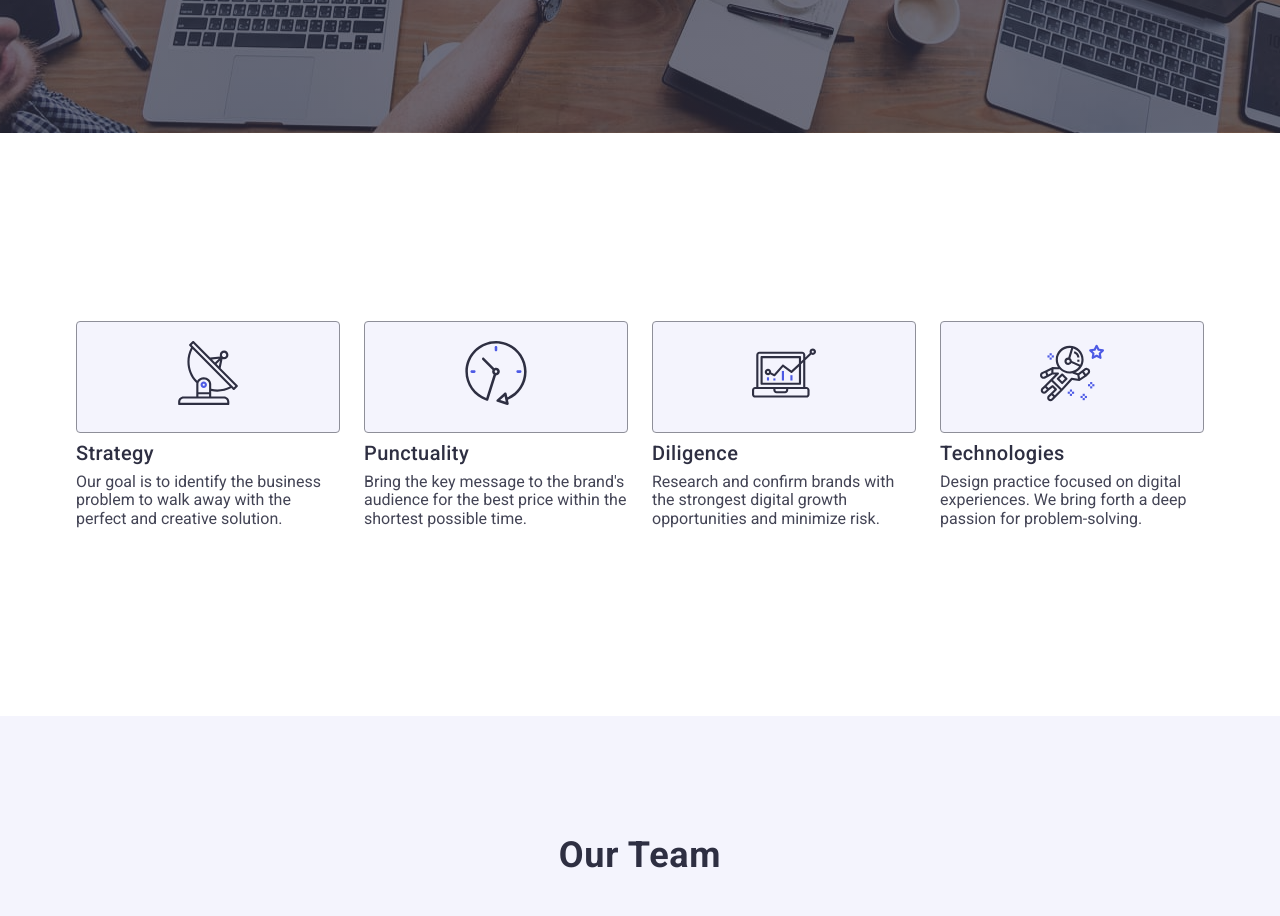
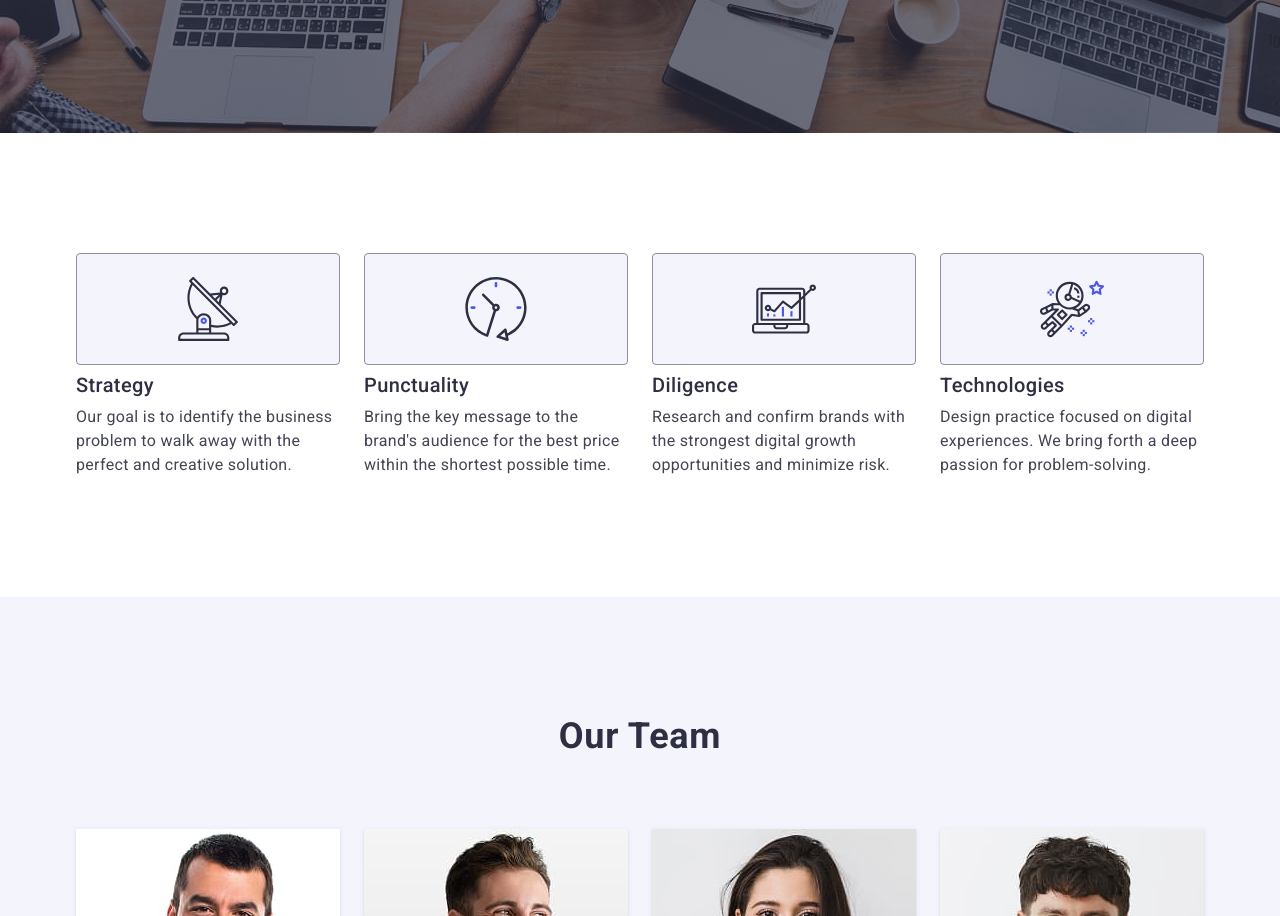
Before and after one commit to Volodya7501/goit-markup-hw-04, a plain HTML site: page index.html in a window 1280 px wide. Shown: the part 540-1456 px from the top of the page. Drawn offline with nearby package versions, Linux system fonts and the light colour scheme.

Commit message:
Add files via upload

```diff
--- a/css/styles.css
+++ b/css/styles.css
@@ -254,9 +254,6 @@ body {
 /* #endregion hero */
 
 /* #region text */
-
-.container {
-}
 .visually-hidden {
   position: absolute;
   width: 1px;
@@ -266,60 +263,47 @@ body {
   padding: 0;
   white-space: nowrap;
   clip-path: inset(100%);
-  clip: rect(0 0 0 0);
+  clip: rect(0, 0, 0, 0);
   overflow: hidden;
+}
+.description {
+  padding: 120px 0;
+}
+.description-list-item-title {
+  font-weight: 500;
+  font-size: 20px;
+  line-height: 120%;
+  letter-spacing: 0.02em;
+  color: #2e2f42;
+  margin-bottom: 8px;
+}
+.description-list-item-title-txt {
+  font-weight: 400;
+  font-size: 16px;
+  line-height: 150%;
+  letter-spacing: 0.02em;
+  color: #434455;
+}
+.advantages-section {
+  padding: 188px 0;
 }
 .background-list {
   display: flex;
   gap: 24px;
 }
 .background-item {
-  display: flex;
-  justify-content: center;
-  align-items: center;
-  position: relative;
-  height: 112px;
-  width: 264px;
-  border: 1px solid #8e8f99;
-  border-radius: 4px;
-  background-color: #f4f4fd;
-  margin-bottom: 8px;
-  fill: none;
-  transform-origin: 64px 64px;
+  width: calc((100% - 72px) / 4);
 }
 .style-div {
   display: flex;
   align-items: center;
   justify-content: center;
+  height: 112px;
   background-color: #f4f4fd;
+  border-radius: 4px;
+  border: 1px solid #8e8f99;
   margin-bottom: 8px;
 }
-.text-icon {
-}
-.background-item {
-}
-.description {
-  padding: 188px 0;
-}
-.description-list {
-  display: flex;
-  align-items: center;
-  gap: 24px;
-}
-
-.description-list-item {
-  width: calc((100% - 24px * 3) / 4);
-}
-
-.description-list-item-title {
-  font-weight: 500;
-  font-size: 20px;
-  line-height: 1.2;
-  letter-spacing: 0.02em;
-  color: #2e2f42;
-  margin-bottom: 8px;
-}
-
 /* #endregion text */
 
 /* #region our team */
--- a/index.html
+++ b/index.html
@@ -80,73 +80,57 @@
       <!-- #region text section 2-->
       <section class="description">
         <div class="container">
-          <h2 class="visually-hidden">10</h2>
-          <div class="background">
+          <h2 class="visually-hidden">Our Features</h2>
           <ul class="background-list">
             <li class="background-item">
-                <!-- не бачить цього !!! div class="style-div!!!!!!-->
               <div class="style-div">
-                  <svg class="social-list-icon" width="64" height="64">
+                <svg width="64" height="64">
                   <use href="./images/svg/icons1.svg#antenna"></use>
                 </svg>
               </div>
-              </li>
-              <li class="background-item">
-                <div class="style-div">
-                  <svg class="social-list-icon" width="64" height="64">
-                    <use href="./images/svg/icons1.svg#clock"></use>
-                  </svg>
-                </div>
-              </li>
-              <li class="background-item">
-                <div class="style-div">
-                  <svg class="social-list-icon" width="64" height="64">
-                    <use href="./images/svg/icons1.svg#diagram"></use>
-                  </svg>
-                </div>
-              </li>
-              <li class="background-item">
-                <div class="style-div">
-                  <svg class="social-list-icon" width="64" height="64">
-                    <use href="./images/svg/icons1.svg#astronaut"></use>
-                  </svg>
-                </div>
-              </li>
-            </ul>
-          </div>
-          <div class="text">
-            <ul class="description-list">
-              <li class="description-list-item">
               <h3 class="description-list-item-title">Strategy</h3>
               <p class="description-list-item-title-txt">
                 Our goal is to identify the business problem to walk away with
                 the perfect and creative solution.
               </p>
             </li>
-
-              <li class="description-list-item">
+            <li class="background-item">
+              <div class="style-div">
+                <svg width="64" height="64">
+                  <use href="./images/svg/icons1.svg#clock"></use>
+                </svg>
+              </div>
               <h3 class="description-list-item-title">Punctuality</h3>
-                <p class="description-list-item-dscr">
-                  Bring the key message to the brand's audience for the best
-                  price within the shortest possible time.
+              <p class="description-list-item-title-txt">
+                Bring the key message to the brand's audience for the best price
+                within the shortest possible time.
               </p>
             </li>
-              <li class="description-list-item">
+            <li class="background-item">
+              <div class="style-div">
+                <svg width="64" height="64">
+                  <use href="./images/svg/icons1.svg#diagram"></use>
+                </svg>
+              </div>
               <h3 class="description-list-item-title">Diligence</h3>
               <p class="description-list-item-title-txt">
                 Research and confirm brands with the strongest digital growth
                 opportunities and minimize risk.
               </p>
             </li>
-              <li class="description-list-item">
+            <li class="background-item">
+              <div class="style-div">
+                <svg width="64" height="64">
+                  <use href="./images/svg/icons1.svg#astronaut"></use>
+                </svg>
+              </div>
               <h3 class="description-list-item-title">Technologies</h3>
               <p class="description-list-item-title-txt">
-                  Design practice focused on digital experiences. We bring forth
-                  a deep passion for problem-solving.
+                Design practice focused on digital experiences. We bring forth a
+                deep passion for problem-solving.
               </p>
             </li>
           </ul>
-          </div>
         </div>
       </section>
       <!-- #endregion text section 2-->
@@ -167,8 +151,6 @@
               <div class="name-prof">
                 <h3 class="ourteam-list-item-title">Mark Guerrero</h3>
                 <p class="ourteam-list-item-dscr">Product Designer</p>
-
-                <!-- <div class="container-social"> -->
                 <ul class="social-list">
                   <li class="social-list-item">
                     <a class="social-list-link" href="#">
@@ -199,7 +181,6 @@
                     </a>
                   </li>
                 </ul>
-                <!-- </div> -->
               </div>
             </li>
             <li class="ourteam-list-item">
@@ -213,7 +194,7 @@
               <div class="name-prof">
                 <h3 class="ourteam-list-item-title">Tom Ford</h3>
                 <p class="ourteam-list-item-dscr">Frontend Developer</p>
-                <!-- <div class="container-social"> -->
+
                 <ul class="social-list">
                   <li class="social-list-item">
                     <a class="social-list-link" href="#">
@@ -244,7 +225,6 @@
                     </a>
                   </li>
                 </ul>
-                <!-- </div> -->
               </div>
             </li>
             <li class="ourteam-list-item">
@@ -258,7 +238,7 @@
               <div class="name-prof">
                 <h3 class="ourteam-list-item-title">Camila Garcia</h3>
                 <p class="ourteam-list-item-dscr">Marketing</p>
-                <!-- <div class="container-social"> -->
+
                 <ul class="social-list">
                   <li class="social-list-item">
                     <a class="social-list-link" href="#">
@@ -289,7 +269,6 @@
                     </a>
                   </li>
                 </ul>
-                <!-- </div> -->
               </div>
             </li>
             <li class="ourteam-list-item">
@@ -303,7 +282,7 @@
               <div class="name-prof">
                 <h3 class="ourteam-list-item-title">Daniel Wilson</h3>
                 <p class="ourteam-list-item-dscr">UI Designer</p>
-                <!-- <div class="container-social"> -->
+
                 <ul class="social-list">
                   <li class="social-list-item">
                     <a class="social-list-link" href="#">
@@ -334,7 +313,6 @@
                     </a>
                   </li>
                 </ul>
-                <!-- </div> -->
               </div>
             </li>
           </ul>
```
Lines whose indentation alone changed are shown as unchanged.
